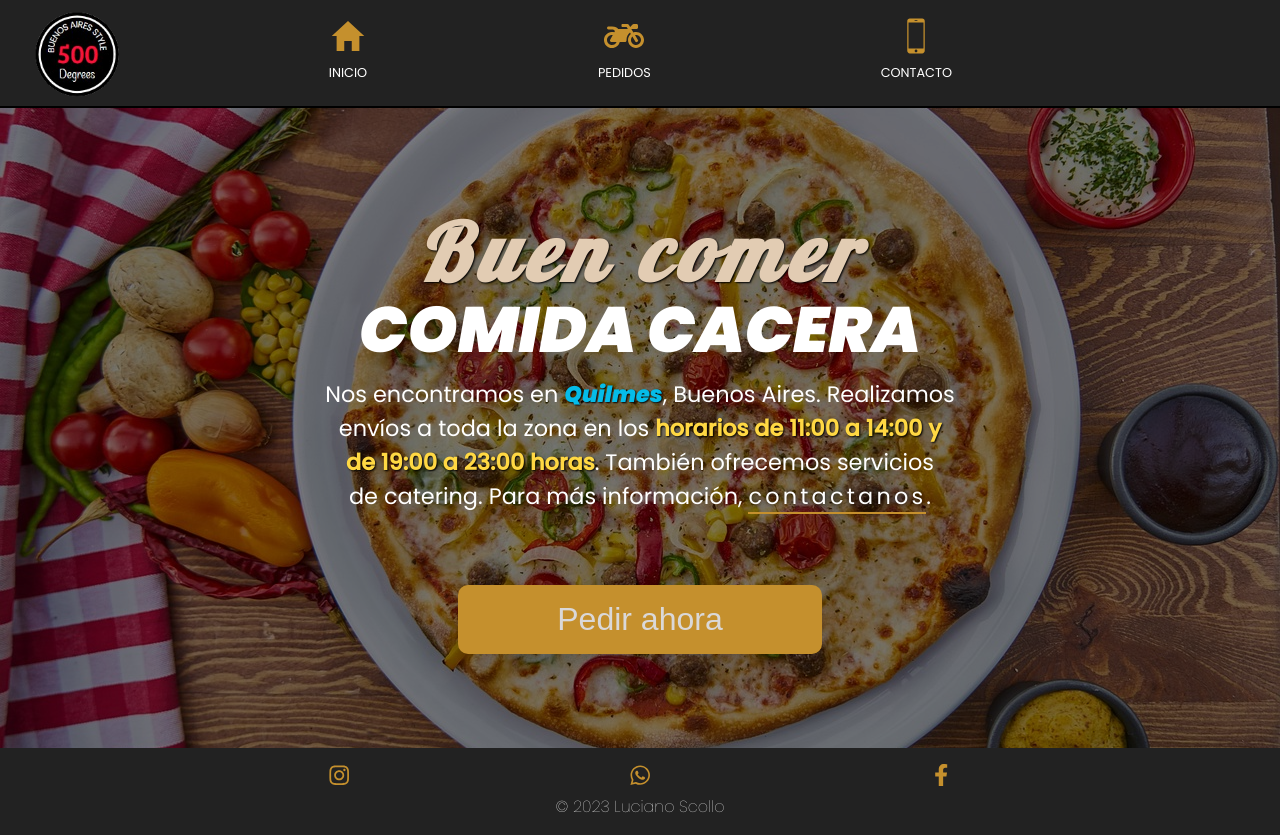
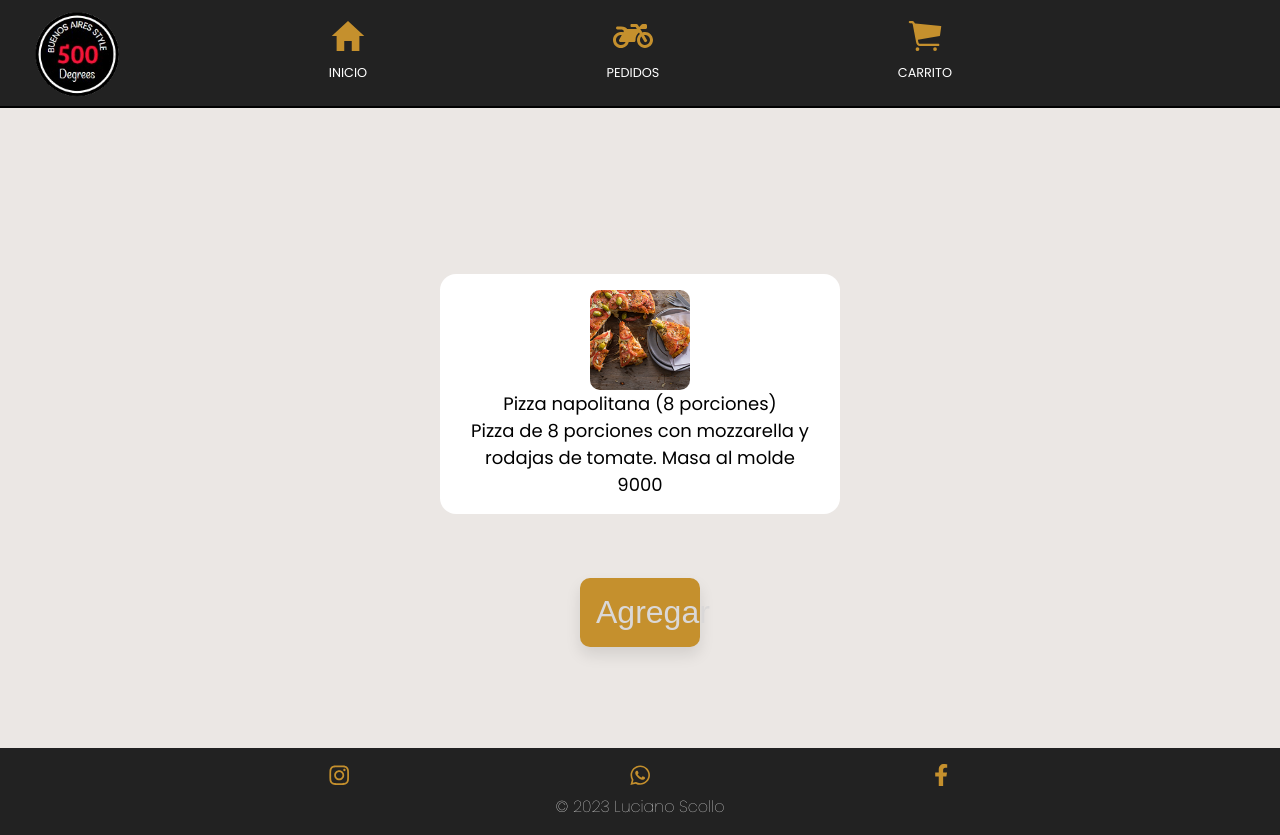
Before and after one commit to Lucianosc9927/TiendaReact-ScolloLuciano, a React (Vite) app: page /item/1 in a window 1280 px wide. Before the commit this address led to /. Built offline with nearby package versions, Linux system fonts and the light colour scheme.

Commit message:
changes commited

```diff
--- a/src/App.jsx
+++ b/src/App.jsx
@@ -4,6 +4,7 @@ import "./App.css";
 import { Footer } from "./components/Footer/footer";
 import { Shop } from "./components/Shop/Shop";
 import { BrowserRouter, Routes, Route, Navigate } from "react-router-dom";
+import { ProductDetailContainer } from "./components/ProductDetailContainer/ProductDetailContainer";
 
 function App() {
   return (
@@ -15,6 +16,7 @@ function App() {
         <Route path="/shop" element={<Shop />} />
         <Route path="/shop/:categoryId" element={<Shop />} />
         <Route path="*" element={<Navigate to={"/"} />} />
+        <Route path="/item/:itemId" element={<ProductDetailContainer />} />
       </Routes>
 
       <Footer />
--- a/src/components/Navbar/Navbar.jsx
+++ b/src/components/Navbar/Navbar.jsx
@@ -1,5 +1,5 @@
 import { NavbarItem } from "./NavbarItem";
-import { IoMdHome, IoIosPhonePortrait } from "react-icons/io";
+import { IoMdHome, IoIosPhonePortrait, IoIosCart } from "react-icons/io";
 import { FaMotorcycle } from "react-icons/fa";
 
 import logo from "../../assets/logo.png";
@@ -20,8 +20,8 @@ export const Navbar = () => {
           <FaMotorcycle className="icon" />
         </NavbarItem>
 
-        <NavbarItem name="Contacto" path="/contacto">
-          <IoIosPhonePortrait className="icon" />
+        <NavbarItem name="Carrito" path="/carrito">
+          <IoIosCart className="icon" />
         </NavbarItem>
       </ul>
     </nav>
--- a/src/components/ProductCard/ProductCard.jsx
+++ b/src/components/ProductCard/ProductCard.jsx
@@ -1,4 +1,6 @@
 import "./productCard.css";
+import { IoIosAdd } from "react-icons/io";
+import { Link } from "react-router-dom";
 
 export const ProductCard = ({ product }) => {
   return (
@@ -11,6 +13,9 @@ export const ProductCard = ({ product }) => {
         </p>
       </div>
       <img className="img" src={`/public/${product.img}`} alt="" />
+      <Link to={`/item/${product.id}`}>
+        <IoIosAdd className="addIcon" />
+      </Link>
     </div>
   );
 };
--- a/src/components/ProductCard/productCard.css
+++ b/src/components/ProductCard/productCard.css
@@ -5,6 +5,26 @@
   border-radius: 10px;
   padding: 1rem;
   height: 220px;
+  font-size: .9rem;
+  position: relative;
+
+  .card__content {
+    display: flex;
+    flex-direction: column;
+    row-gap: 1rem;
+  }
+
+  .addIcon {
+    position: absolute;
+    font-size: 2rem;
+    bottom: 0;
+    right: 0;
+
+    &:hover {
+      cursor: pointer;
+      color: rgb(197, 144, 45);
+    }
+  }
 }
 
 .img {
--- /dev/null
+++ b/src/components/ProductDetail/ProductDetail.jsx
@@ -0,0 +1,16 @@
+import { Button } from "../Button/Button";
+import "./productDetail.css";
+
+export const ProductDetail = ({ item }) => {
+  return (
+    <div className="product">
+      <div className="productDetail">
+        <img className="img" src={`/public/${item.img}`} alt="" />
+        <p>{item.name}</p>
+        <p>{item.description}</p>
+        <p>{item.price}</p>
+      </div>
+      <Button>Agregar</Button>
+    </div>
+  );
+};
--- /dev/null
+++ b/src/components/ProductDetail/productDetail.css
@@ -0,0 +1,12 @@
+.productDetail {
+  display: flex;
+  flex-direction: column;
+  align-items: center;
+  justify-content: center;
+  background-color: #fff;
+  width: 400px;
+  margin: 4rem auto;
+  text-align: center;
+  border-radius: 1rem;
+  padding: 1rem;
+}
--- /dev/null
+++ b/src/components/ProductDetailContainer/ProductDetailContainer.jsx
@@ -0,0 +1,27 @@
+import { useEffect, useState } from "react";
+import { ProductDetail } from "../ProductDetail/ProductDetail";
+import { useParams } from "react-router-dom";
+import { pedirDatos } from "../../utils/pedirDatos";
+import "./productDetailContainer.css";
+
+export const ProductDetailContainer = () => {
+  const [loading, setLoading] = useState(true);
+  const [item, setItem] = useState(null);
+  const { itemId } = useParams(null);
+
+  useEffect(() => {
+    setLoading(true);
+
+    pedirDatos()
+      .then((data) => {
+        setItem(data.find((prod) => prod.id === Number(itemId)));
+      })
+      .finally(() => setLoading(false));
+  }, []);
+
+  return (
+    <article className="productContainer">
+      {loading ? <h2>Cargando...</h2> : <ProductDetail item={item} />}
+    </article>
+  );
+};
--- /dev/null
+++ b/src/components/ProductDetailContainer/productDetailContainer.css
@@ -0,0 +1,6 @@
+.productContainer {
+  height: 80vh;
+  background-color: #EBE7E4;
+  display: grid;
+  place-content: center;
+}
--- a/src/components/Shop/shop.css
+++ b/src/components/Shop/shop.css
@@ -2,7 +2,7 @@
   display: flex;
   column-gap: 2rem;
   padding: 2rem;
-  background-color: #F9F6F4;
+  background-color: #ebe7e4;
   min-height: 100vh;
 
   .productsContainer {
```
